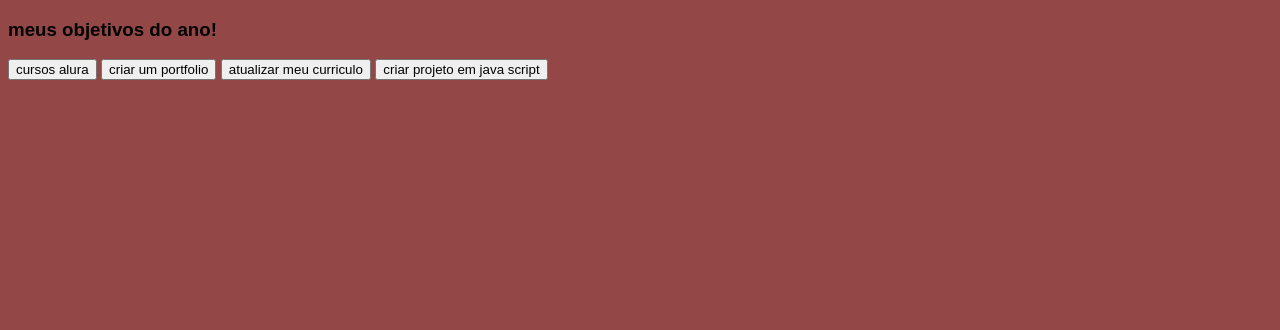
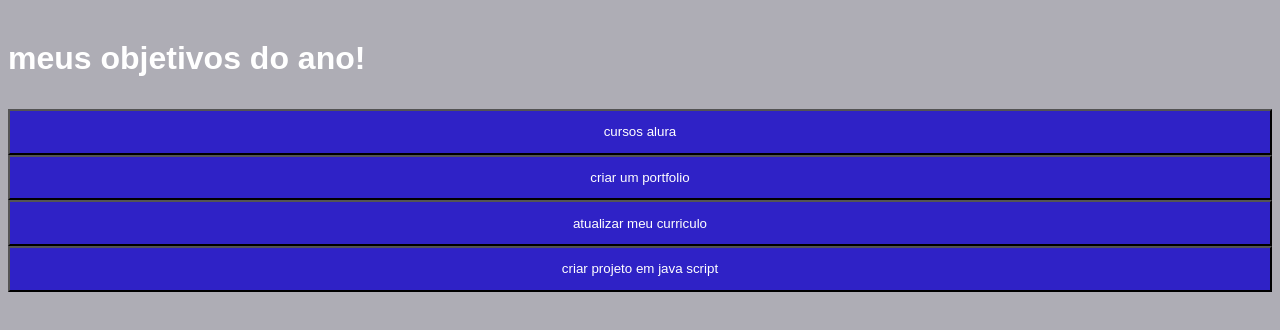
Before and after one commit to igornasci/2024, a plain HTML site: page index.html in a window 1280 px wide. Drawn offline with Linux system fonts and the light colour scheme.

Commit message:
Add files via upload

```diff
--- a/style.css
+++ b/style.css
@@ -1,13 +1,41 @@
-:root {
-    --cor-de-fundo: #944747;
-}
-
-body{
+/* @import url('') */
 
 
-        background-color: var(--cor-de-fundo);
-        color: var(--branco);
-        font-family: 'chakra petch', sans-serif;
+:root {
+    --cor-de-fundo: #aeadb5;
+    --verde:#1ad70d;
+    --branco:#ffffff;
+    --botao-ativo: #0a7adcf9;
+    --botao-inativo: rgba(31, 16, 200, 0.885);
+    --texto-fundo: rgba(0, 0, 0, 0.913);
+    }
 
-
-}
+    body
+    {
+    background-color:var(--cor-de-fundo);
+     color: var(--branco);
+     font-family: 'lobster', sans-serif;
+    }
+ .conteudo-principal {
+    display: flex;
+    flex-direction: column;
+    justify-content: center;
+    align-items: 1200x;
+    width: 100%;
+    margin: 0 auto;
+ }
+ .botao {
+    font-family: "Lobster", sans-serif;
+    background-color: var(--botao-inativo);
+    color: var(--branco);
+    display: flex;
+    justify-content: center;
+    padding: 1em;
+    align-items: center;
+    width: 100%;
+ }
+ .titulo-principal{
+   text-align: left;
+   width: 100%;
+   font-size: 32px;
+ }
--- /dev/null
+++ b/style_1503.css
@@ -0,0 +1,13 @@
+:root {
+    --cor-de-fundo: #944747;
+}
+
+body{
+
+
+        background-color: var(--cor-de-fundo);
+        color: var(--branco);
+        font-family: 'chakra petch', sans-serif;
+
+
+}
```
Also changed, not shown: index_1503.html (added, +21 -0 lines).
